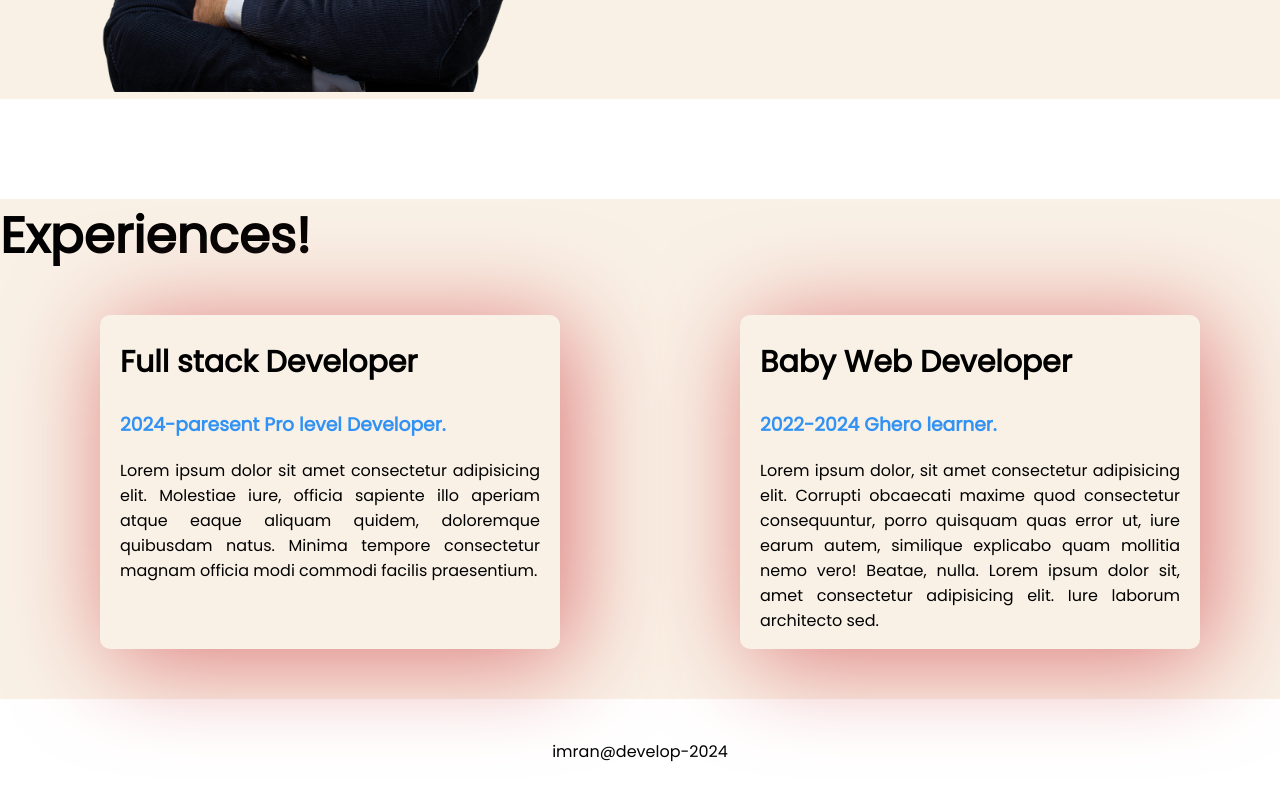
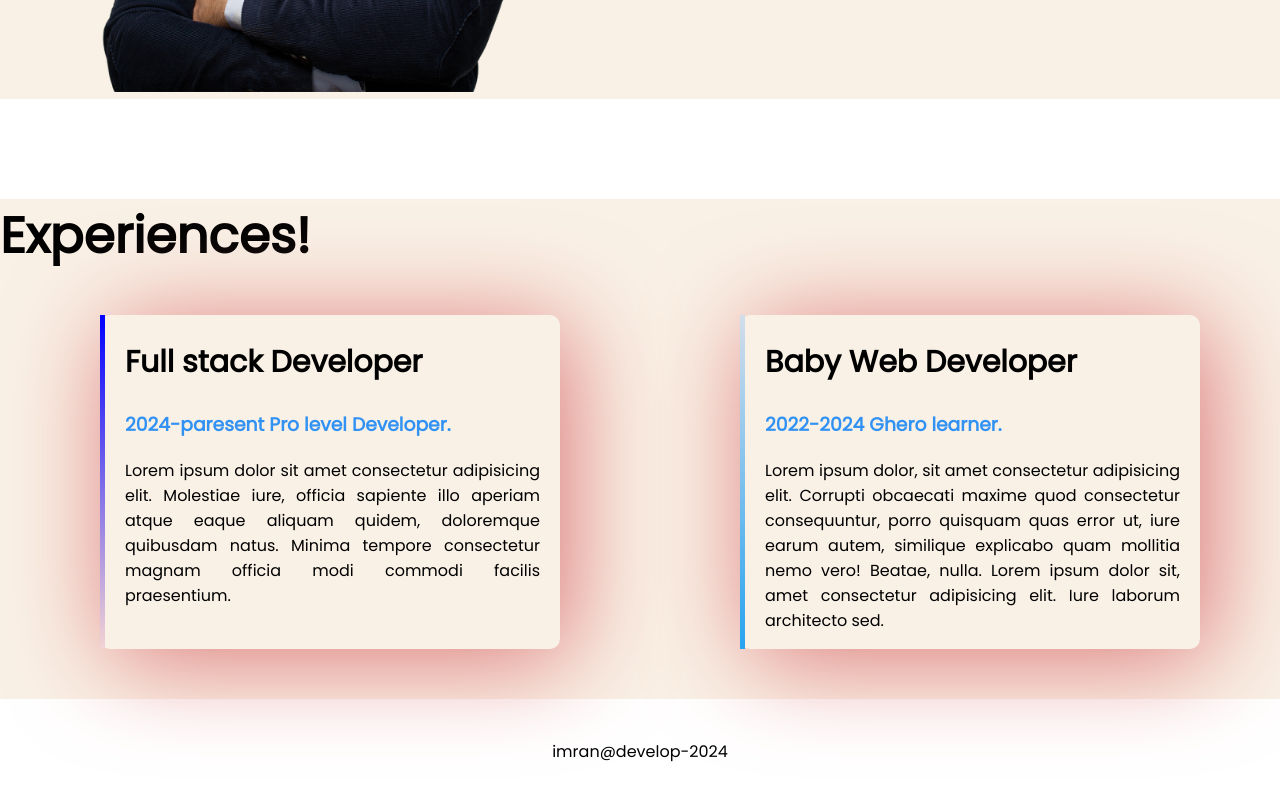
Before and after one commit to imran-information/web-developer-portfolio, a plain HTML site: page index.html in a window 1280 px wide. Shown: the part 1201-2001 px from the top of the page. Drawn offline with Linux system fonts and the light colour scheme.

Commit message:
experiences add

```diff
--- a/index.html
+++ b/index.html
@@ -47,7 +47,7 @@
     <section class="experience-area">
         <h1>Experiences!</h1>
         <div class="section-area">
-            <div class="experiences-item">
+            <div id="full-stack" class="experiences-item">
                 <h2>Full stack Developer</h2>
                 <h3 class="heder-color">2024-paresent Pro level Developer.</h3>
                 <p>Lorem ipsum dolor sit amet consectetur adipisicing elit. Molestiae iure, officia sapiente illo
@@ -56,7 +56,7 @@
                     modi
                     commodi facilis praesentium.</p>
             </div>
-            <div class="experiences-item">
+            <div id="baby-web" class="experiences-item">
                 <h2>Baby Web Developer</h2>
                 <h3 class="heder-color">2022-2024 Ghero learner.</h3>
                 <p>Lorem ipsum dolor, sit amet consectetur adipisicing elit. Corrupti obcaecati maxime quod consectetur
--- a/style.css
+++ b/style.css
@@ -74,6 +74,18 @@ p {
     border-radius: 10px;
 }
 
+#full-stack {
+    border-left: 5px solid;
+    border-image: linear-gradient(blue, rgb(244, 212, 212));
+    border-image-slice: 1;
+}
+
+#baby-web {
+    border-left: 5px solid;
+    border-image: linear-gradient(rgb(211, 222, 235), rgb(38, 163, 240));
+    border-image-slice: 1;
+}
+
 
 
 footer p {
```
